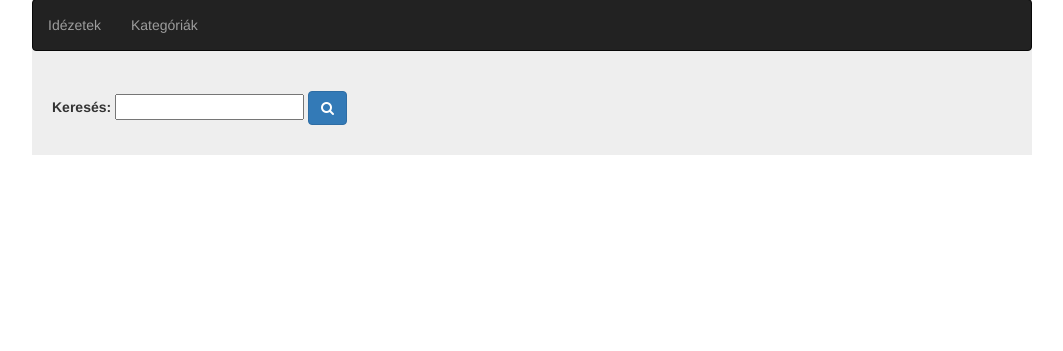
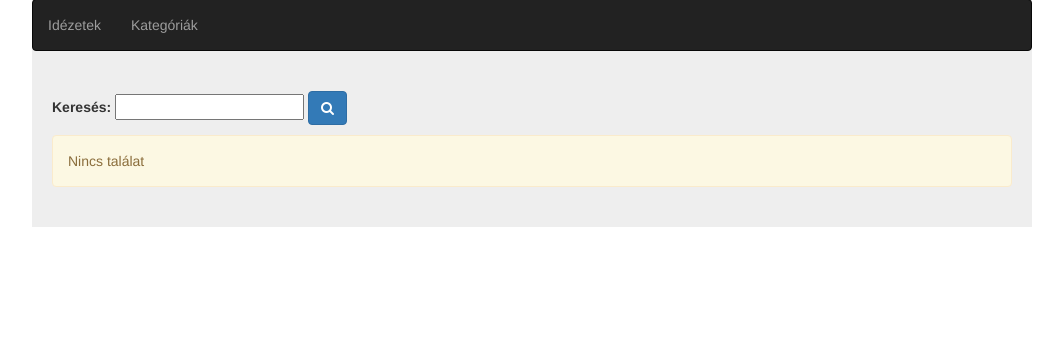
Before and after one commit to m-ervin/quotes, a Django app: page /quote/ in a window 1280 px wide. Shown: the part 71-422 px from the top of the page, without its empty margins (108-1171 px from the left). Run offline with Django 3.2, Linux system fonts and the light colour scheme; data that the repository does not hold is empty; some libraries are stand-ins or nearby versions.

Commit message:
No article notification

```diff
--- a/quote/templates/quote/home.html
+++ b/quote/templates/quote/home.html
@@ -44,6 +44,9 @@
     </div>
 </div>
 {% endfor %}
+{% if not quotes %}
+    <div class="alert alert-warning">Nincs találat</div>
+{% endif %}
 
 {% include 'quote/pagination.html' %}
 {% include 'quote/favoritesAjax.html' %}
```
